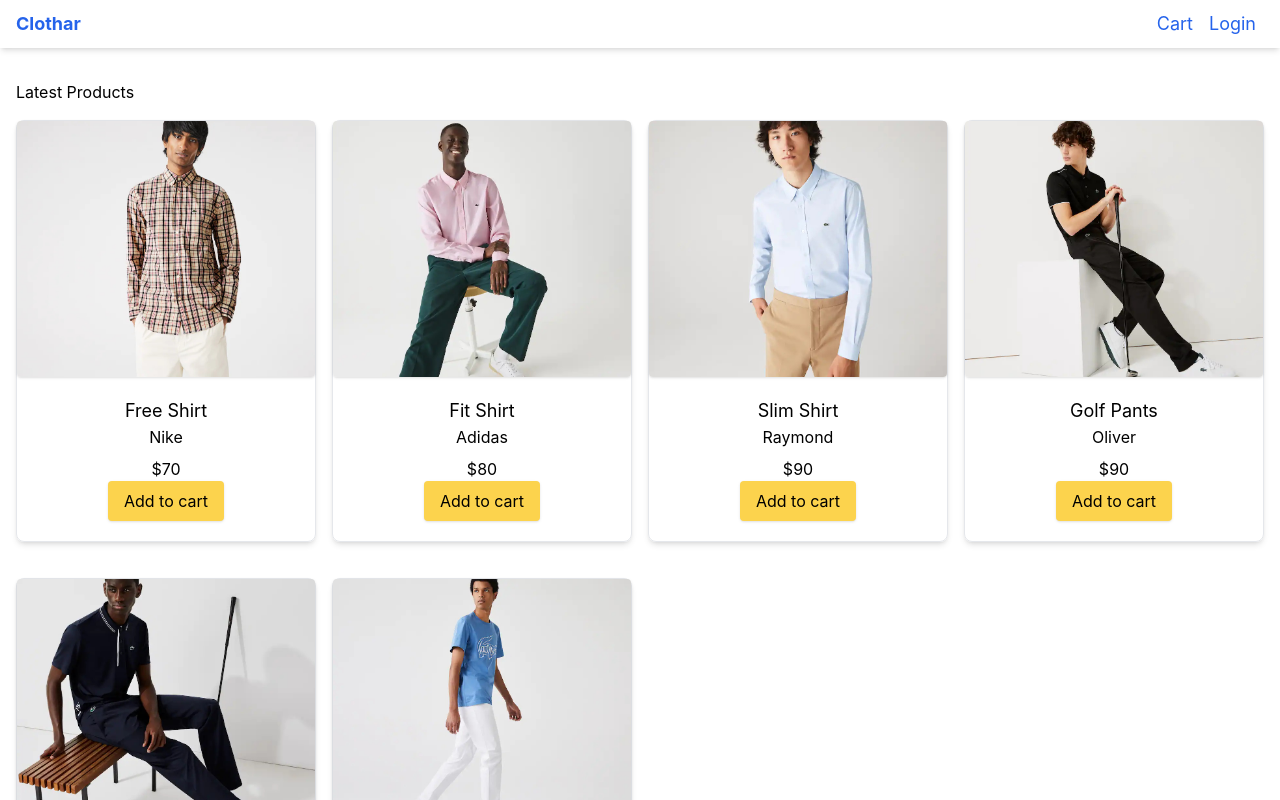
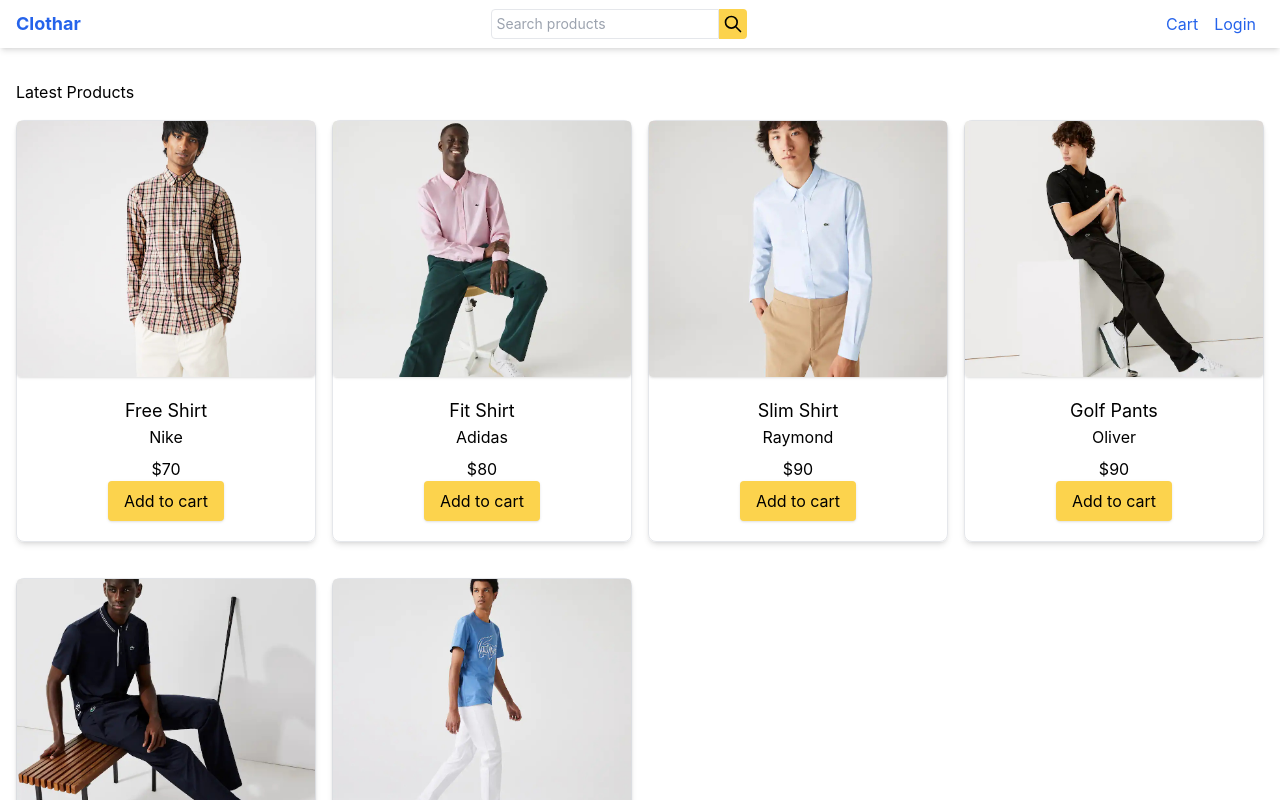
Before and after one commit to sam4rano/clothar, a Next.js app: page / in a window 1280 px wide. Shown: the top 800 px of the page. Built offline with nearby package versions, Linux system fonts and the light colour scheme; no server answers.

Commit message:
layout & logout

```diff
--- a/components/DropdownLink.js
+++ b/components/DropdownLink.js
@@ -1,13 +1,11 @@
+import Link from "next/link";
 import React from "react";
-import Link from "next/link";
 
-const DropdownLink = (props) => {
+export default function DropdownLink(props) {
   let { href, children, ...rest } = props;
   return (
-    <Link href={href}>
+    <Link href={href} legacyBehavior>
       <a {...rest}>{children}</a>
     </Link>
   );
-};
-
-export default DropdownLink;
+}
--- a/components/Layout.js
+++ b/components/Layout.js
@@ -1,61 +1,122 @@
 import React, { useContext, useEffect, useState } from 'react'
 import Head from "next/head";
+import Cookies from "js-cookie";
+import { signOut, useSession } from "next-auth/react";
 import Link from 'next/link';
 import { Store } from '../utils/Store';
+import "react-toastify/dist/ReactToastify.css";
 import { ToastContainer } from 'react-toastify'
-import 'react-toastify/dist/ReactToastify.css';
-import { useSession } from 'next-auth/react';
-import { Menu } from '@headlessui/react';
-import { DropdownLink } from './DropdownLink';
+import { useRouter } from "next/router";
+import { SearchIcon } from "@heroicons/react/outline";
+import { Menu } from "@headlessui/react";
+import DropdownLink from "./DropdownLink";
 
 export default function Layout({title, children}){
 
   const { status, data: session} = useSession();
 
-  const { state} = useContext(Store);
-  const {cart} = state;
-  const [cartItemsCount, setcartItemsCount] = useState(0);
+  const { state, dispatch } = useContext(Store);
+  const { cart } = state;
+  const [cartItemsCount, setCartItemsCount] = useState(0);
   useEffect(() => {
-    setcartItemsCount(cart.cartItems.reduce((a,c) => a + c.quantity, 0))
-
+    setCartItemsCount(cart.cartItems.reduce((a, c) => a + c.quantity, 0));
   }, [cart.cartItems]);
 
-  return (
-    <>
+  const logoutClickHandler = () => {
+    Cookies.remove("cart");
+    dispatch({ type: "CART_RESET" });
+    signOut({ callbackUrl: "/login" });
+  };
+
+  const [query, setQuery] = useState("");
+
+  const router = useRouter();
+  const submitHandler = (e) => {
+    e.preventDefault();
+    router.push(`/search?query=${query}`);
+  };
+
+  return <>
     <Head>
       <title>{title ? title + "- clothar" : "clothar"}</title>
       <meta name="description" content="Generated by create next app" />
       <link rel="icon" href="/favicon.ico" />
     </Head>
     <ToastContainer position="bottom-center" limit={1} />
-      <div className="flex min-h-screen flex-col justify-between">
-        <header className="text-lg">
-          <nav className="flex h-12 items-center shadow-md px-4 justify-between">
+    <div className="flex min-h-screen flex-col justify-between ">
+      <header>
+        <nav className="flex h-12 items-center px-4 justify-between shadow-md">
           <Link href="/" className="text-lg font-bold">
             Clothar
           </Link>
+          <form
+            onSubmit={submitHandler}
+            className="mx-auto  hidden w-full justify-center md:flex"
+          >
+            <input
+              onChange={(e) => setQuery(e.target.value)}
+              type="text"
+              className="rounded-tr-none rounded-br-none p-1 text-sm   focus:ring-0"
+              placeholder="Search products"
+            />
+            <button
+              className="rounded rounded-tl-none rounded-bl-none bg-amber-300 p-1 text-sm dark:text-black"
+              type="submit"
+              id="button-addon2"
+            >
+              <SearchIcon className="h-5 w-5"></SearchIcon>
+            </button>
+          </form>
           <div>
             <Link href="/cart" className="p-2">
-                Cart
-                {cartItemsCount > 0 && (
+              Cart{cartItemsCount > 0 && (
                 <span className="ml-1 rounded-full bg-red-600 px-2 py-1 text-xs font-bold text-white">
                   {cartItemsCount}
                 </span>
               )}
+
             </Link>
+
             {status === "loading" ? (
-                "loading"
+              "Loading"
             ) : session?.user ? (
               <Menu as="div" className="relative inline-block">
                 <Menu.Button className="text-blue-600">
                   {session.user.name}
                 </Menu.Button>
-                  <Menu.Items className="absolute right-0 w-56 origin-top-right bg-white shadow-lg">
-                    <Menu.Items className="">
+                <Menu.Items className="absolute right-0 w-56 origin-top-right bg-white  shadow-lg ">
+                  <Menu.Item>
                     <DropdownLink className="dropdown-link" href="/profile">
                       Profile
                     </DropdownLink>
-                    </Menu.Items>
+                  </Menu.Item>
+                  <Menu.Item>
+                    <DropdownLink
+                      className="dropdown-link"
+                      href="/order-history"
+                    >
+                      Order History
+                    </DropdownLink>
+                  </Menu.Item>
+                  {session.user.isAdmin && (
+                    <Menu.Item>
+                      <DropdownLink
+                        className="dropdown-link"
+                        href="/admin/dashboard"
+                      >
+                        Admin Dashboard
+                      </DropdownLink>
+                    </Menu.Item>
+                  )}
+                  <Menu.Item>
+                    <a
+                      className="dropdown-link"
+                      href="#"
+                      onClick={logoutClickHandler}
+                    >
+                      Logout
+                    </a>
+                  </Menu.Item>
                 </Menu.Items>
               </Menu>
             ) : (
@@ -67,10 +128,9 @@
         </nav>
       </header>
       <main className="container m-auto mt-4 px-4">{children}</main>
-        <footer className="flex justify-center items-center h-10 shadow-inner">
+      <footer className="flex h-10 justify-center items-center shadow-inner">
         <p>Copyright © 2022 Clothar</p>
       </footer>
     </div>
-    </>
-  );
+  </>;
 }
--- a/styles/globals.css
+++ b/styles/globals.css
@@ -12,8 +12,6 @@
 }
 
 a {
-  color: inherit;
-  text-decoration: none;
   @apply text-blue-600 hover:text-blue-800;
 }
 
```
Also changed, not shown: next.config.js (+11 -0 lines). Lines whose indentation alone changed are shown as unchanged.
